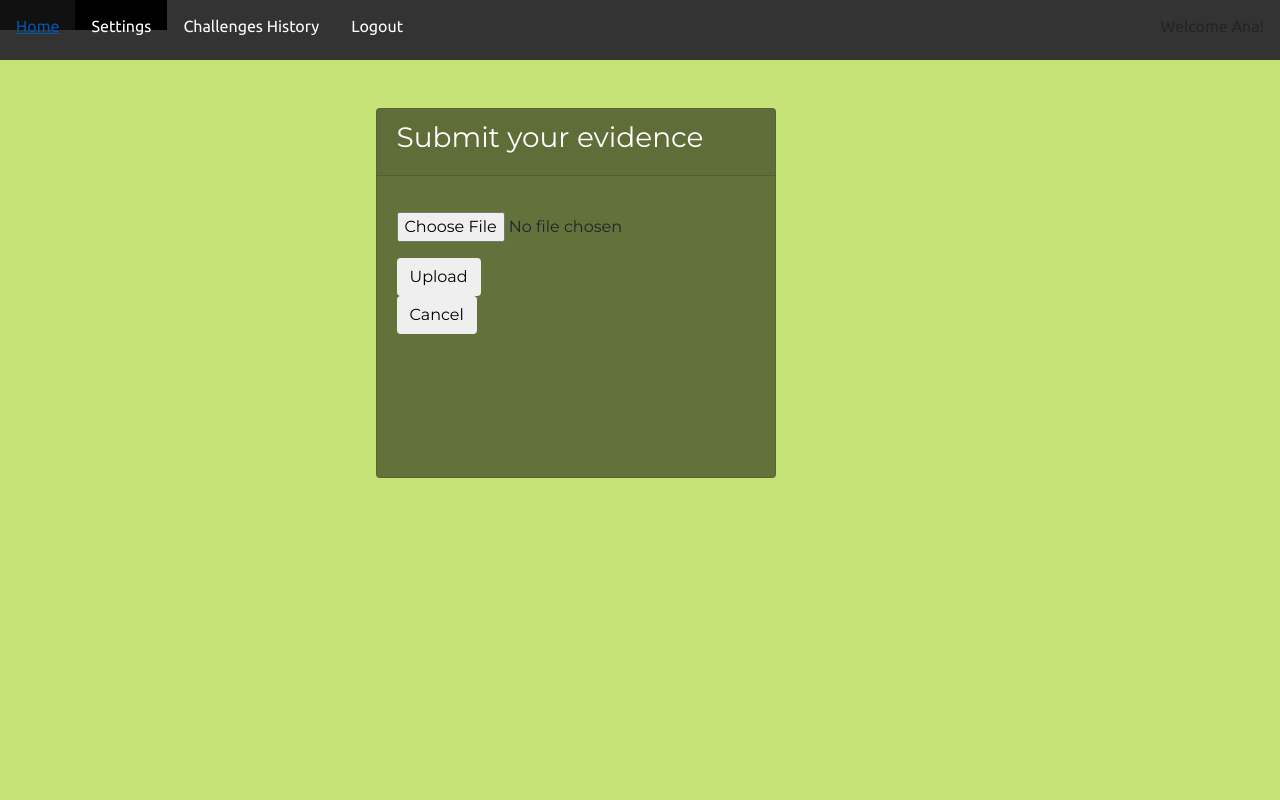
After one commit to nickcartersedivierte/Greener, a PHP site: page /php/evidence.php in a window 1280 px wide. The commit adds this page. Run offline with PHP 8.4, Linux system fonts and the light colour scheme; a user stored in the database is signed in; some libraries are stand-ins or nearby versions.

Commit message:
Add files via upload

```diff
--- a/Greener website2/php/completed.php
+++ b/Greener website2/php/completed.php
@@ -33,6 +33,7 @@ exit(); }
 
 <body>
 
+<!--- Navbar-->
   <ul>
   <li><a class= "active" href="challengehome.php">Home</a></li>
   <li><a href="settings.php">Settings</a></li>
@@ -56,9 +57,10 @@ exit(); }
 
       </div>
 
-      <div class="feature-box col-lg-4">
+    <div class="feature-box col-lg-4">
 
-        <button type="button" class="feature-title btn btn-lg btn-outline-light" onclick= "location.href = 'proposed.php'"> Proposed</button>
+        <button type="button" class="feature-title btn btn-lg btn-outline-light" onclick= "location.href = 'proposed.php'"> Proposed
+        </button>
 
       </div>
     </div>
--- /dev/null
+++ b/Greener website2/php/evidence.php
@@ -0,0 +1,102 @@
+
+<?php
+session_start();
+if(!isset($_SESSION['userName'])){
+header("Location: login.php");
+exit(); }
+?>
+
+<!DOCTYPE html>
+
+<html lang="en-US">
+
+    <head>
+        <meta charset = "utf-8">
+        <meta name="viewport" content="width=device-width, initial-scale=1.0, shrink-to-fit=no">
+        <meta name="description" content="">
+        <meta name="author" content="GreenTech">
+
+        <title>#Greener</title>
+
+          <!-- Google Fonts -->
+          <link href="https://fonts.googleapis.com/css?family=Montserrat|Ubuntu" rel="stylesheet">
+
+          <!-- CSS Stylesheets -->
+          <link rel="stylesheet" href="https://maxcdn.bootstrapcdn.com/bootstrap/4.0.0/css/bootstrap.min.css" integrity="sha384-Gn5384xqQ1aoWXA+058RXPxPg6fy4IWvTNh0E263XmFcJlSAwiGgFAW/dAiS6JXm" crossorigin="anonymous">
+          <link rel="stylesheet" href="../css/settings.css">
+
+          <!-- Font Awesome -->
+          <script defer src="https://use.fontawesome.com/releases/v5.0.7/js/all.js"></script>
+
+          <!-- Bootstrap Scripts -->
+          <script src="https://code.jquery.com/jquery-3.2.1.slim.min.js" integrity="sha384-KJ3o2DKtIkvYIK3UENzmM7KCkRr/rE9/Qpg6aAZGJwFDMVNA/GpGFF93hXpG5KkN" crossorigin="anonymous"></script>
+          <script src="https://cdnjs.cloudflare.com/ajax/libs/popper.js/1.12.9/umd/popper.min.js" integrity="sha384-ApNbgh9B+Y1QKtv3Rn7W3mgPxhU9K/ScQsAP7hUibX39j7fakFPskvXusvfa0b4Q" crossorigin="anonymous"></script>
+          <script src="https://maxcdn.bootstrapcdn.com/bootstrap/4.0.0/js/bootstrap.min.js" integrity="sha384-JZR6Spejh4U02d8jOt6vLEHfe/JQGiRRSQQxSfFWpi1MquVdAyjUar5+76PVCmYl" crossorigin="anonymous"></script>
+
+
+
+    </head>
+
+
+<body>
+
+  <ul>
+    <li><a href="challengehome.php">Home</a></li>
+    <li><a class= "active" href="settings.php">Settings</a></li>
+    <li><a href="completed.php">Challenges History</a></li>
+    <li><a href="logout.php" >Logout </a></li>
+    <li style="float:right"> <a>Welcome <?php echo $_SESSION['userName']; ?>! </a><li>
+  </ul>
+
+<!--Evidence pics file submission -->
+<?php
+    if(isset($_POST['submit'])){
+
+        move_uploaded_file($_FILES['file']['tmp_name'], "../uploads/".$_FILES['file']['name']);
+
+        //connecting to database and updating the pic attribute in the table with the submitted picture
+        $conn = mysqli_connect('localhost', 'root', '', 'greener');
+        $query = mysqli_query($conn, "Insert into evidence SET pic = '".$_FILES['file']['name']."' where userName = '".$_SESSION['userName']."'");
+    }
+?>
+
+<div>
+<div class="container-fluid">
+<div class="d-flex  h-100 col-sm-6 px-5 mx-auto my-5">
+    <div class="card">
+    <div class="card-header">
+    <h3>Submit your evidence</h3>
+    </div>
+      <div class="card-body">
+        <div class= "form-update">
+    <form action = '' method = POST enctype ='multipart/form-data'>
+        <div class="input-group form-group">
+            <div class="input-group-prepend update-group">
+            </div>
+
+
+   <div class="update-group">
+    <input type ='file' name = 'file' class="mt-3">
+    <br/>
+    <button type='submit' name ='submit' class="btn btn-update mt-3">Upload</button>
+    </div>
+
+    <button type="submit" class="btn float-left btn-update" name="cancel" onclick="location.href = 'completed.php'">Cancel</button>
+    </form>
+    </div>
+  </div>
+</div>
+</div>
+</div>
+</div>
+
+
+
+
+
+    </div>
+
+
+
+</body>
+</html>
--- a/Greener website2/php/logout.php
+++ b/Greener website2/php/logout.php
@@ -33,7 +33,7 @@ session_start();
 
 <body>
 
-
+<!--Navbar-->
  <ul>
   <li><a href="challengehome.php">Home</a></li>
   <li><a href="settings.php">Settings</a></li>
--- a/Greener website2/php/update_user.php
+++ b/Greener website2/php/update_user.php
@@ -41,16 +41,18 @@ else if (count($errors) == 0) {
 //Javascript to send confirmation or alert to user
 function alert($message) {
 
-    // Display the alert box and redirect to settings.php
+// Display the alert box and redirect to settings.php
    echo "<script>
 
    alert('$message');
    location='login.php';
    </script>";
 }
+
+//Javascript for the warning message
 function msg($warning) {
 
-    // Display the alert box and redirect to settings.php
+// Display the alert box and redirect to settings.php
    echo "<script>
 
    alert('$warning');
```
Also changed, not shown: Greener website2/php/dietChallenges.php (+9 -10 lines), Greener website2/php/energyChallenges.php (+7 -7 lines), Greener website2/php/register.php (+10 -18 lines), Greener website2/php/sendChallenge.php (+7 -5 lines), Greener website2/php/server.php (+7 -3 lines), Greener website2/php/settings.php (+4 -6 lines), Greener website2/php/waterChallenges.php (added, +95 -0 lines).
